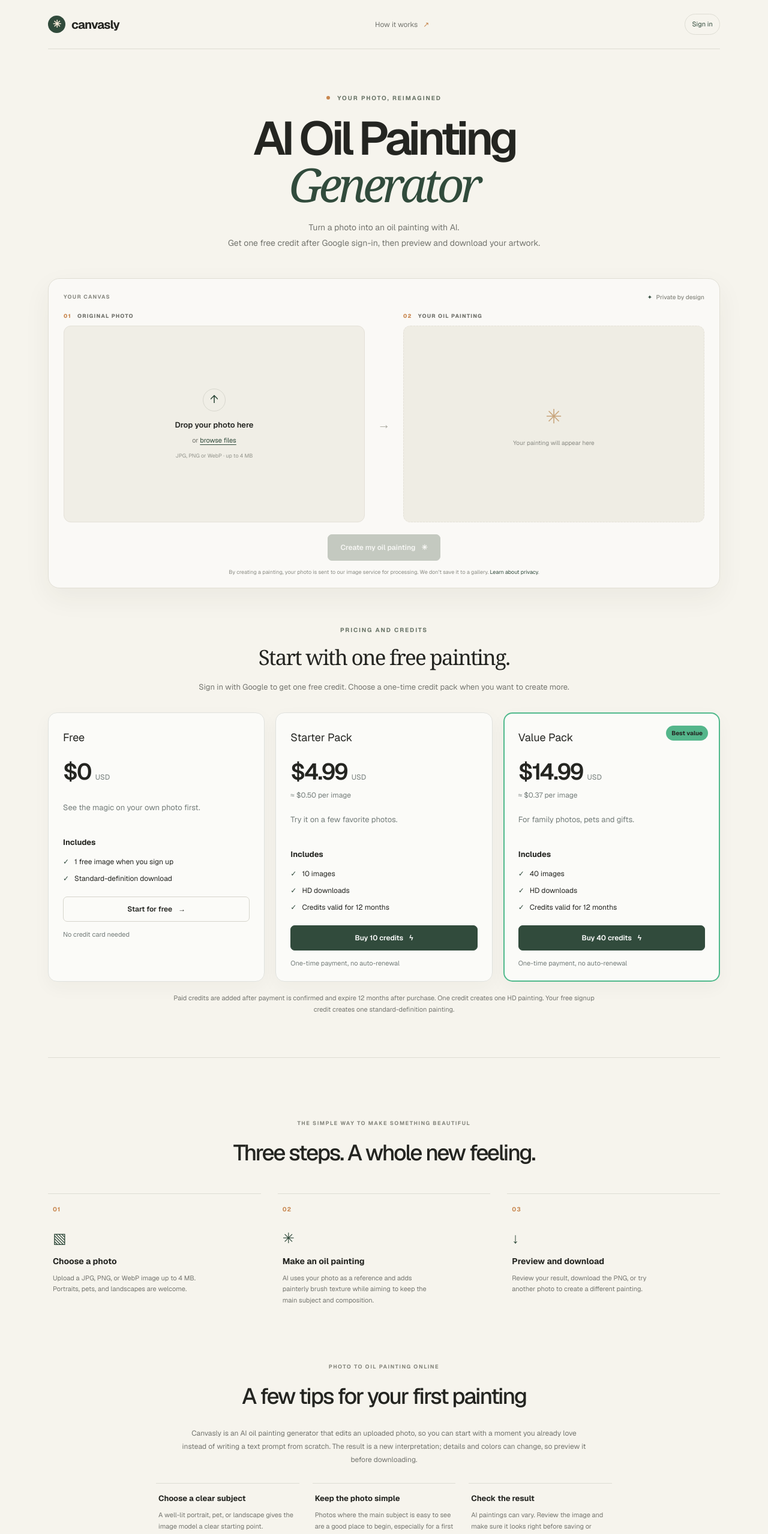
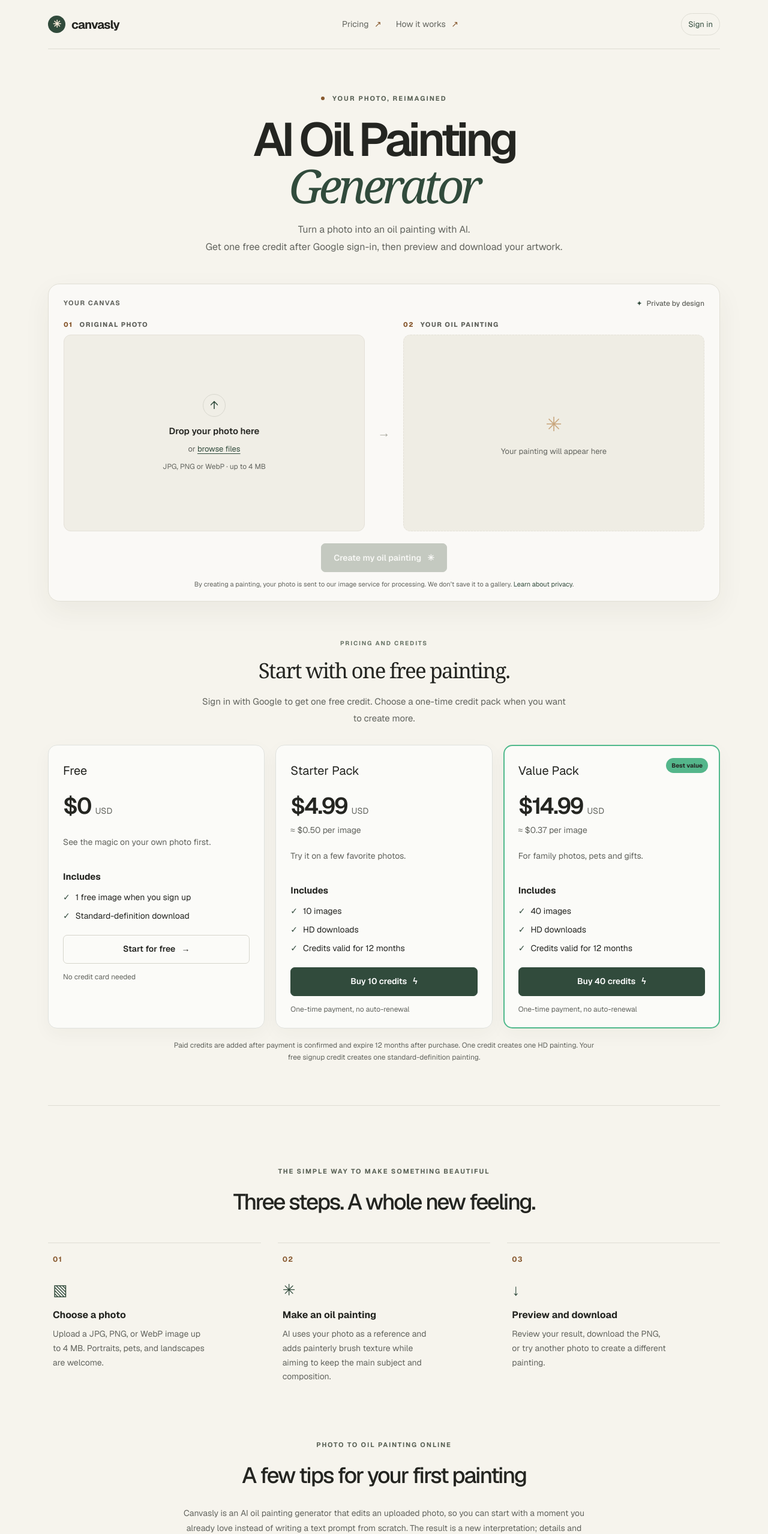
Before and after one commit to Berry-hcy/aioilpaintinggenerator, a Next.js app: page / in a window 1280 px wide. Shown: the top 2558 px of the page at 60% size. Built offline with nearby package versions, Linux system fonts and the light colour scheme; no server answers.

Commit message:
Improve landing page readability and focus states

```diff
--- a/app/globals.css
+++ b/app/globals.css
@@ -1,9 +1,9 @@
 @import "tailwindcss";
 
-:root{--ink:#242521;--muted:#74756f;--paper:#f6f4ed;--paper-dark:#eeece3;--line:#deddd4;--green:#314b3c;--accent:#c8864e;--font:var(--font-geist-sans),Arial,sans-serif}
+:root{--ink:#242521;--muted:#62645e;--paper:#f6f4ed;--paper-dark:#eeece3;--line:#deddd4;--green:#314b3c;--accent:#87582e;--font:var(--font-geist-sans),Arial,sans-serif}
 *{box-sizing:border-box}
 html{scroll-behavior:smooth}
-body{margin:0;background:var(--paper);color:var(--ink);font-family:var(--font);font-size:15px;-webkit-font-smoothing:antialiased}
+body{margin:0;background:var(--paper);color:var(--ink);font-family:var(--font);font-size:16px;-webkit-font-smoothing:antialiased}
 a{color:inherit}
 main{width:min(100% - 48px,1120px);margin:0 auto}
 .site-header{height:82px;display:flex;align-items:center;justify-content:space-between;border-bottom:1px solid var(--line)}
@@ -28,3 +28,50 @@ h1,h2,h3,p{margin-top:0}.hero h1{font-size:clamp(42px,7vw,78px);font-weight:510;
 @media(max-width:760px){.pricing-cards{grid-template-columns:1fr;max-width:470px;margin:0 auto}.price-card{padding:23px}.price-card.featured{padding:22px}.price-blurb{min-height:0}}
 @media(max-width:600px){.site-footer{flex-wrap:wrap}.site-footer>span{order:3;width:100%;max-width:none!important;text-align:left!important}.site-footer nav{margin-left:auto;gap:12px}.privacy-page article{margin-top:52px}.privacy-page>.site-footer{margin-top:60px}}
 .photo-guide{max-width:760px;margin:0 auto;padding:0 0 78px}.photo-guide-intro{max-width:680px;margin:22px auto 0;text-align:center;color:var(--muted);font-size:12px;line-height:1.85}.photo-guide-tips{display:grid;grid-template-columns:repeat(3,minmax(0,1fr));gap:22px;margin-top:28px}.photo-guide-tips article{border-top:1px solid var(--line);padding:15px 4px 0}.photo-guide-tips h3{font-size:13px;font-weight:620;margin:0 0 8px}.photo-guide-tips p{font-size:11px;color:var(--muted);line-height:1.75;margin:0}@media(max-width:700px){.photo-guide{padding:0 0 60px}.photo-guide-tips{gap:13px;margin-top:23px}}@media(max-width:460px){.photo-guide-tips{grid-template-columns:1fr;gap:18px}}
+
+/* Readability, keyboard access, and consistent spacing refinements. */
+.header-nav{display:flex;align-items:center;gap:24px}
+.header-link{font-size:14px}
+.hero .eyebrow,.section-heading>span{font-size:11px;color:#586054}
+.hero-copy{font-size:16px}
+.work-topline{font-size:11px;color:#62645e}
+.secure{font-size:12px}
+.canvas-label{font-size:11px;color:#62645e}
+.upload-prompt strong{font-size:15px}
+.upload-prompt>span:not(.upload-icon){font-size:13px}
+.upload-prompt small{font-size:12px;color:#62645e}
+.empty-result{font-size:13px;color:#62645e}
+.loading-state strong{font-size:14px}
+.loading-state small{font-size:12px}
+.button{min-height:48px;font-size:14px}
+.privacy-note{font-size:11px;color:#62645e}
+.step-number{font-size:12px}
+.step-symbol{font-size:26px}
+.step h3{font-size:16px}
+.step p{font-size:14px;color:#62645e}
+.photo-guide-intro{font-size:14px}
+.photo-guide-tips h3{font-size:15px}
+.photo-guide-tips p{font-size:13px}
+.faq-list summary{font-size:15px}
+.faq-list p{font-size:14px;color:#62645e}
+.site-footer{font-size:12px;color:#62645e}
+.price-card h3{font-size:20px}
+.price-blurb{font-size:14px;color:#62645e}
+.price span,.per-image{font-size:14px;color:#62645e}
+.includes{font-size:15px}
+.price-card ul{font-size:14px}
+.price-footnote{font-size:12px;color:#62645e}
+.pricing-intro{font-size:15px}
+.pricing-note{font-size:12px;color:#62645e}
+.price-card .button{min-height:48px}
+.price-card .button:disabled{background:#d9ddd5;border-color:#bdc5ba;color:#465044}
+.auth-note{font-size:12px!important}
+.auth-card>p,.account-card>p{font-size:15px}
+.account-link{font-size:13px}
+.privacy-page p:not(.eyebrow){color:#62645e}
+a,button,summary{-webkit-tap-highlight-color:transparent}
+a:focus-visible,button:focus-visible,summary:focus-visible{outline:2px solid var(--green);outline-offset:3px;border-radius:4px}
+.upload-zone:focus-visible{outline-offset:4px}
+.header-link:hover,.site-footer nav a:hover{color:var(--green);text-decoration:underline;text-underline-offset:4px}
+@media(max-width:700px){.header-nav{gap:14px}.header-link{font-size:13px}.workspace{padding:20px 17px}.hero-copy{font-size:16px}.pricing-intro{font-size:15px}}
+@media(max-width:460px){main{width:min(100% - 26px,560px)}.site-header{gap:8px}.brand{font-size:18px}.header-nav{gap:11px}.header-link{font-size:12px}.account-link{padding:7px 9px;font-size:12px}.work-topline{font-size:10px}.canvas-label{font-size:11px}.button{font-size:14px}.site-footer nav{gap:10px}.site-footer nav a{font-size:12px}}
--- a/app/page.tsx
+++ b/app/page.tsx
@@ -113,7 +113,10 @@ export default function Home() {
           <span className="brand-icon" aria-hidden="true">✳</span>
           <span>canvasly</span>
         </Link>
-        <a className="header-link" href="#how-it-works">How it works <span aria-hidden="true">↗</span></a>
+        <nav className="header-nav" aria-label="Main navigation">
+          <a className="header-link" href="#pricing">Pricing <span aria-hidden="true">↗</span></a>
+          <a className="header-link" href="#how-it-works">How it works <span aria-hidden="true">↗</span></a>
+        </nav>
         <AccountLink />
       </header>
 
```
